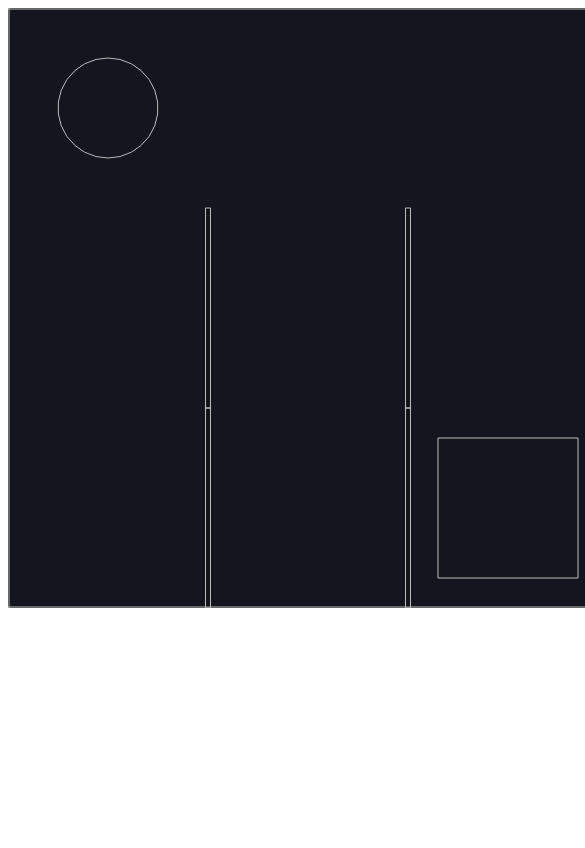
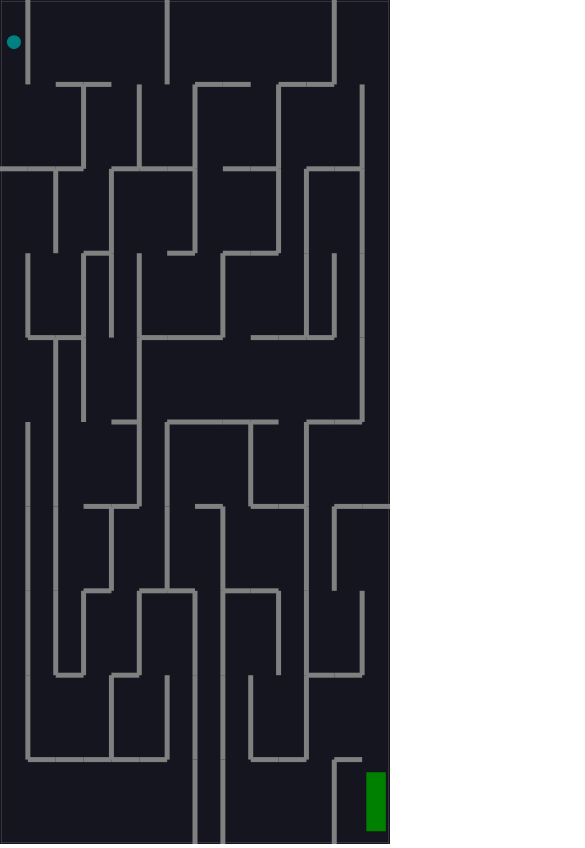
Before and after one commit to Essien-Emmanuel/Maze_game, a plain HTML site: page src/views/index.html in a window 390 px wide. Shown: the top 848 px of the page, 585 px wide, since content can reach past the window. Drawn offline with nearby package versions, Linux system fonts and the light colour scheme.

Commit message:
added code for screen responsiveness for width and height. also added a styled message for win condition

```diff
--- a/src/index.js
+++ b/src/index.js
@@ -4,19 +4,21 @@ const engine = Engine.create();
 const { world } = engine;
 engine.world.gravity.y = 0; //disable gravity in the y direction in the world
 
-const cells = 3;
-const width = 600;
-const height = 600;
+const cellsHorizontal = 14;
+const cellsVertical = 10;
+const width = window.innerWidth;
+const height = window.innerHeight;
 const halfWidth = width / 2;
 const halfHeight = height / 2;
 
-const unitLength = width / cells;
+const unitLengthX = width / cellsHorizontal;
+const unitLengthY = height / cellsVertical;
 
 const render = Render.create({
   element: document.body,
   engine: engine,
   options: {
-    wireframes: true,
+    wireframes: false,
     width: width,
     height: height
   }
@@ -51,15 +53,18 @@ const shuffle = (arr) => {
   return arr
 }
 
-const grid = Array(cells).fill(null).map(() => Array(cells).fill(false))
+/**
+ *  side note: cellsVertical refers to the No of rows and cellsHorizontal refers to the No of column
+ */
+const grid = Array(cellsVertical).fill(null).map(() => Array(cellsHorizontal).fill(false))
 
-const verticals = Array(cells).fill(null).map(() => Array(cells - 1).fill(false));
+const verticals = Array(cellsVertical).fill(null).map(() => Array(cellsHorizontal - 1).fill(false));
 
-const horizontals = Array(cells - 1).fill(null).map(() => Array(cells).fill(false));
+const horizontals = Array(cellsVertical - 1).fill(null).map(() => Array(cellsHorizontal).fill(false));
 
-const startRow = Math.floor(Math.random() * cells);
+const startRow = Math.floor(Math.random() * cellsVertical);
 
-const startColumn = Math.floor(Math.random() * cells);
+const startColumn = Math.floor(Math.random() * cellsHorizontal);
 
 // /**
 //  * side note:: true in our matrix represents 'no wall'
@@ -91,7 +96,7 @@ const stepThroughCell = (row, column) => {
     const [nextRow, nextColumn, direction] = neighbor;
 
     // check if neighbor is out of bound
-    if (nextRow < 0 || nextRow >= cells || nextColumn < 0 || nextColumn >= cells) continue;
+    if (nextRow < 0 || nextRow >= cellsVertical || nextColumn < 0 || nextColumn >= cellsHorizontal) continue;
 
     // if next neighbor, continue to next neighbor
     if (grid[nextRow][nextColumn]) continue;
@@ -130,13 +135,17 @@ horizontals.forEach((row, rowIndex) => {
   row.forEach((open, columnIndex) => {
     if (open) return;
 
-    const x = (columnIndex * unitLength) + (unitLength / 2);
-    const y = (rowIndex * unitLength) + unitLength;
-    const wallWidth = unitLength;
+    const x = (columnIndex * unitLengthX) + (unitLengthX / 2);
+    const y = (rowIndex * unitLengthY) + unitLengthY;
+    const wallWidth = unitLengthX;
     const wallHeight = wallThickness;
 
     const wall = Bodies.rectangle(x, y, wallWidth, wallHeight, {
-      isStatic: true
+      label: 'wall',
+      isStatic: true,
+      render: {
+        fillStyle: 'grey'
+      }
     });
 
     World.add(world, wall)
@@ -148,13 +157,17 @@ verticals.forEach((row, rowIndex) => {
   row.forEach((open, columnIndex) => {
     if (open) return;
 
-    const x = (columnIndex * unitLength) + unitLength;
-    const y = (rowIndex * unitLength) + (unitLength / 2);
+    const x = (columnIndex * unitLengthX) + unitLengthX;
+    const y = (rowIndex * unitLengthY) + (unitLengthY / 2);
     const wallWidth = wallThickness;
-    const wallHeight = unitLength;
+    const wallHeight = unitLengthY;
 
     const wall = Bodies.rectangle(x, y, wallWidth, wallHeight, {
-      isStatic: true
+      label: 'wall',
+      isStatic: true,
+      render: {
+        fillStyle: 'grey'
+      }
     });
 
     World.add(world, wall);
@@ -164,14 +177,17 @@ verticals.forEach((row, rowIndex) => {
 
 // Goal
 
-const x = width - (unitLength / 2);
-const y = height - (unitLength / 2);
-const goalWidth = unitLength * 0.7;
-const goalHeight = unitLength * 0.7;
+const x = width - (unitLengthX / 2);
+const y = height - (unitLengthY / 2);
+const goalWidth = unitLengthX * 0.7;
+const goalHeight = unitLengthY * 0.7;
 
 const goal = Bodies.rectangle(x, y, goalWidth, goalHeight, {
   label: 'goal',
   isStatic: true,
+  render: {
+    fillStyle: 'green'
+  }
 });
 
 World.add(world, goal);
@@ -179,7 +195,13 @@ World.add(world, goal);
 
 // Ball
 
-const ball = Bodies.circle(unitLength / 2, unitLength /2, unitLength / 4, { label: 'ball' });
+const ballRadius = Math.min(unitLengthX, unitLengthY) / 4;
+const ball = Bodies.circle(unitLengthX / 2, unitLengthY /2, ballRadius, {
+  label: 'ball',
+  render: {
+    fillStyle: 'teal'
+  }
+});
 World.add(world, ball);
 
 // Key handling
@@ -212,8 +234,17 @@ document.addEventListener('keydown', event => {
 Events.on(engine, 'collisionStart', event => {
   event.pairs.forEach(collision => {
     const labels = ['goal', 'ball'];
+
     if (labels.includes(collision.bodyA.label) && labels.includes(collision.bodyB.label)) {
-      console.log('user won')
+      // display winner div
+      document.querySelector('.winner').classList.remove('hidden');
+
+      world.gravity.y = 1;
+      world.bodies.forEach(body => {
+        if (body.label === 'wall') {
+          Body.setStatic(body, false)
+        }
+      })
     }
   })
 })
--- a/src/views/index.html
+++ b/src/views/index.html
@@ -2,8 +2,36 @@
 <html>
   <head>
     <script src="https://cdnjs.cloudflare.com/ajax/libs/matter-js/0.19.0/matter.min.js"></script>
+    <style>
+      body {
+        margin: 0
+      }
+
+      .hidden {
+        display: none !important;
+      }
+
+      h1 {
+        color: white;
+        font-size: 64px;
+      }
+
+      .winner {
+        display: flex;
+        justify-content: center;
+        align-items: center;
+        position: absolute;
+        z-index: 1;
+        height: 100vh;
+        width: 100vw;
+      }
+    </style>
   </head>
   <body>
+    <div class="winner hidden">
+      <h1>You Win!</h1>
+    </div>
+
     <script src="../index.js"></script>
   </body>
 </html>
```
